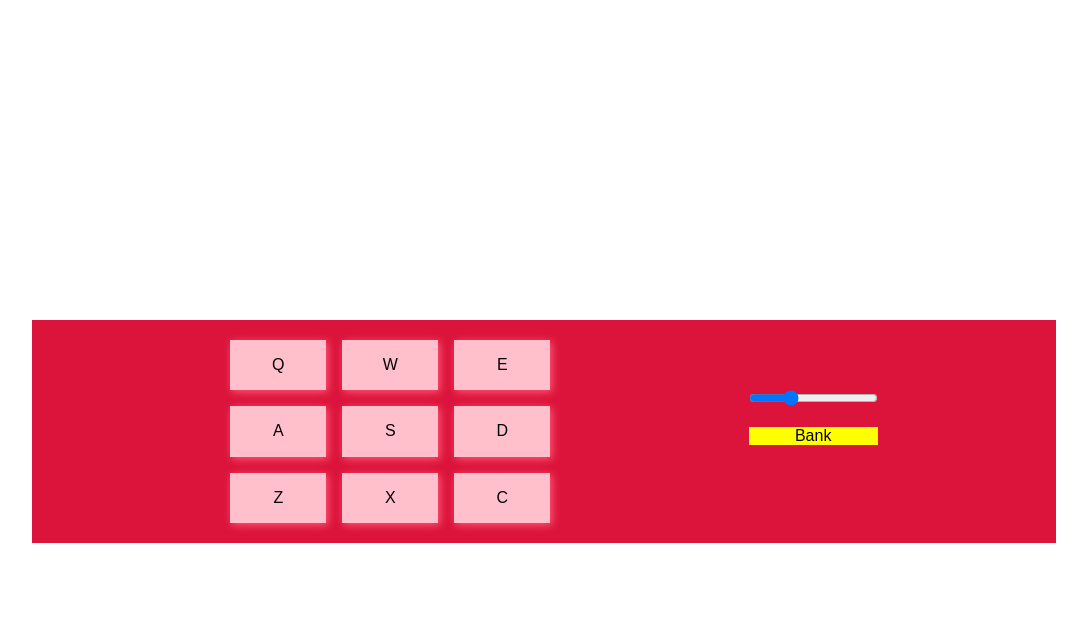
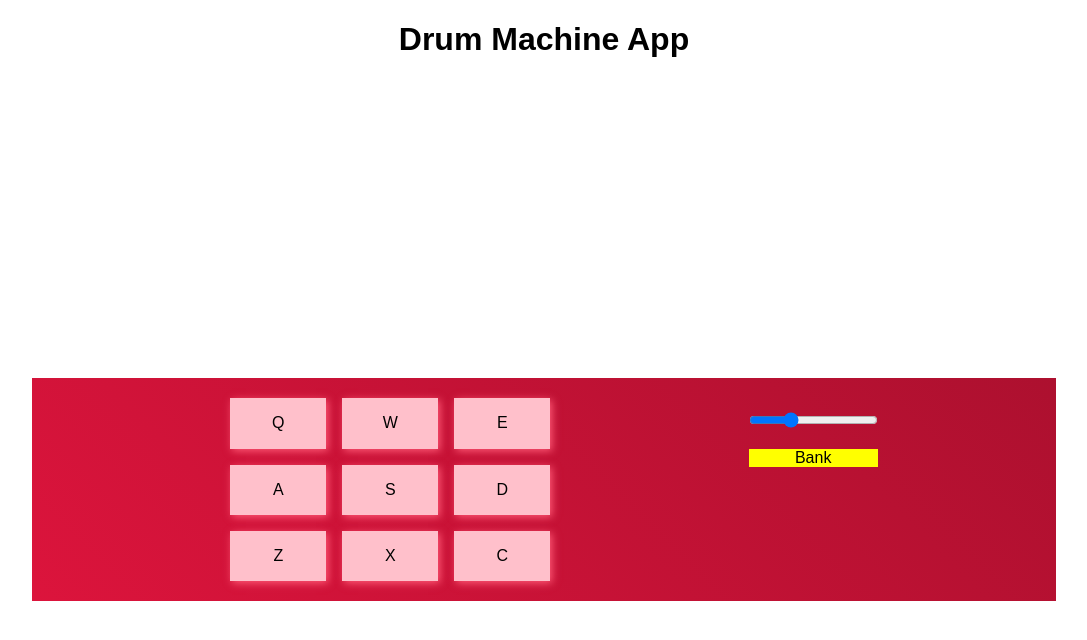
Before and after one commit to Auralcat/freecodecamp-projects, a React (Create React App) app in the folder drum-machine/: page / in a window 1280 px wide. Shown: the top 640 px of the page, without its empty margins (96-1183 px from the left). Built offline with nearby package versions, Linux system fonts and the light colour scheme.

Commit message:
Create Display component

```diff
--- a/drum-machine/src/App.css
+++ b/drum-machine/src/App.css
@@ -8,7 +8,7 @@
   align-items: first baseline;
   width: 80vw;
   margin: 25% auto;
-  background-color: crimson; }
+  background-image: linear-gradient(45deg, crimson, #ad102f); }
 
 .controls-container {
   text-align: center; }
--- a/drum-machine/src/App.js
+++ b/drum-machine/src/App.js
@@ -2,6 +2,7 @@ import React from 'react';
 import './App.css';
 import { bankOne, bankTwo } from './consts.js';
 import { PadBank } from './components/PadBank.jsx';
+import { Display } from './components/Display.jsx';
 
 class App extends React.Component {
   constructor(props) {
@@ -64,6 +65,8 @@ class App extends React.Component {
       });
     }
     return (
+      <div>
+        <h1 style={{ textAlign: 'center' }}>Drum Machine App</h1>
         <div id="drum-machine" className="inner-container">
           <PadBank
             updateDisplay={this.displayClipName}
@@ -72,9 +75,7 @@ class App extends React.Component {
 
           <div className="controls-container">
 
-          <p id="display">
-            {this.state.display}
-          </p>
+            <Display infoToDisplay={this.state.display} />
             <div className="volume-slider">
               <input type="range"
                     min="0"
@@ -90,7 +91,7 @@ class App extends React.Component {
               </div>
             </div>
           </div>
-
+        </div>
       </div>
     )
   }
--- a/drum-machine/src/App.scss
+++ b/drum-machine/src/App.scss
@@ -9,7 +9,7 @@
     align-items: first baseline;
     width: 80vw;
     margin: 25% auto;
-    background-color: crimson;
+    background-image: linear-gradient(45deg, crimson, darken(crimson, 10%));
 }
 
 .controls-container {
--- /dev/null
+++ b/drum-machine/src/components/Display.jsx
@@ -0,0 +1,19 @@
+import React from 'react';
+
+export class Display extends React.Component {
+  constructor(props) {
+    super(props);
+    this.state = {
+      infoToDisplay: ''
+    }
+  }
+
+  render() {
+    return (
+        <div>
+            <p id="display">
+                {this.state.infoTodisplay}
+            </p>
+        </div>
+    )}
+}
```
Lines whose indentation alone changed are shown as unchanged.
